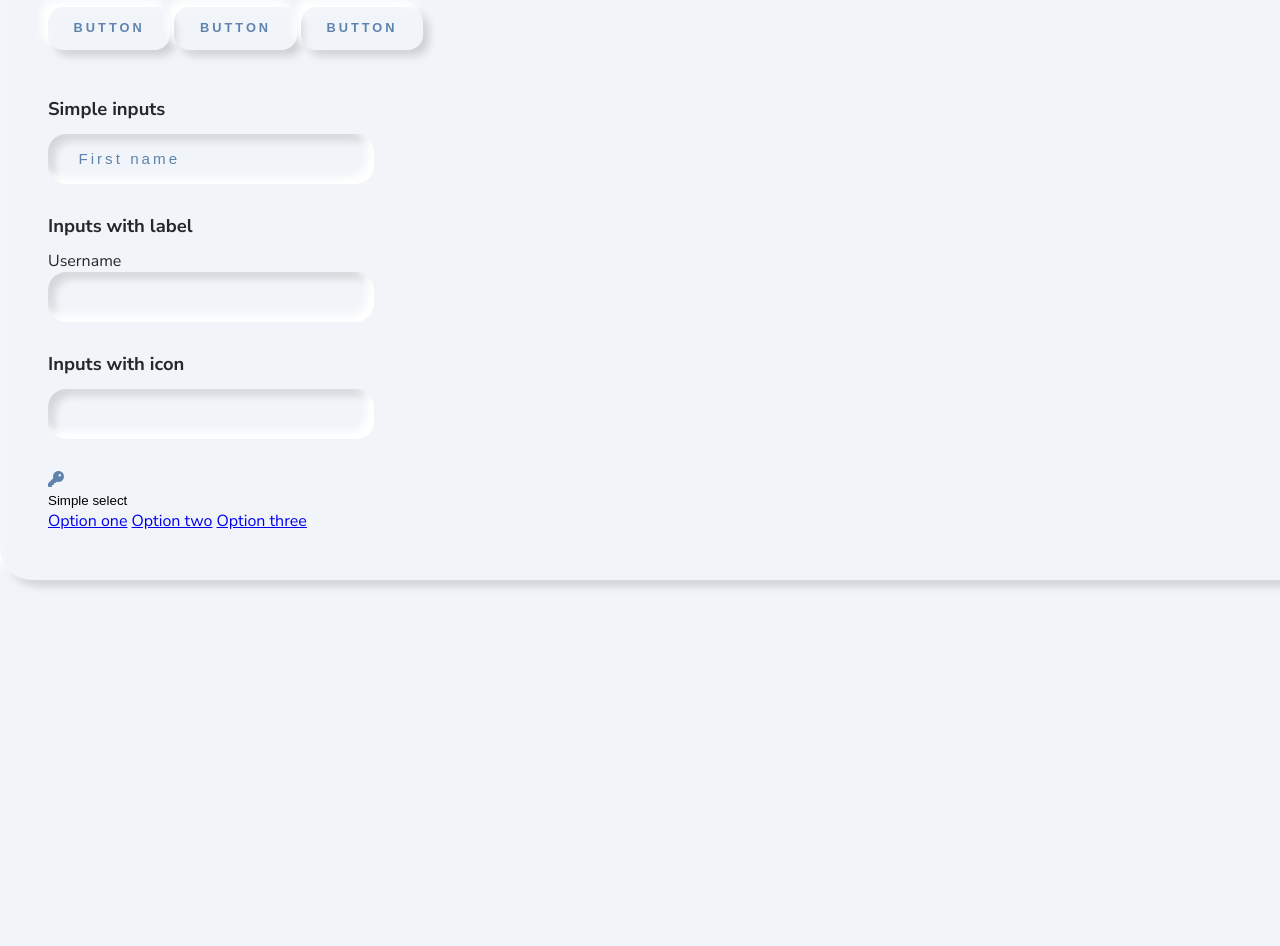
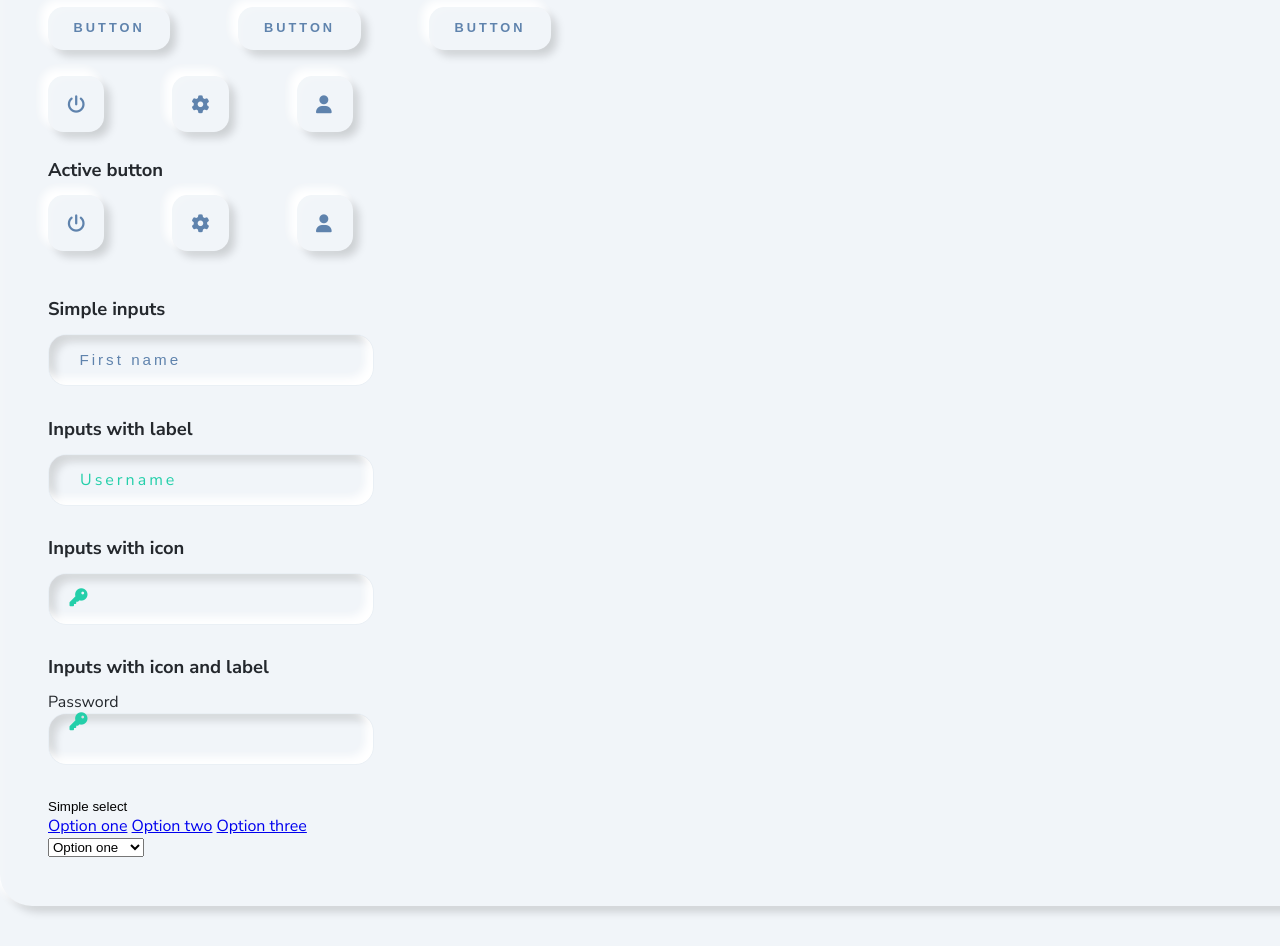
Before and after one commit to damian-szwajkos/Neumorphism_material, a plain HTML site: page neumorphism-material/index.html in a window 1280 px wide. Shown: the part 640-1586 px from the top of the page. Before the commit the page ends 1260 px from the top, so only its background shows below. Drawn offline with Linux system fonts and the light colour scheme.

Commit message:
Changes in inputs, card, button-groups and forms.

```diff
--- a/neumorphism-material/index.html
+++ b/neumorphism-material/index.html
@@ -23,7 +23,7 @@
         <div class="nm__card--header">
             <h1>Header</h1>
 
-            <div class="nm__card--header--controls">
+            <div class="nm__card--header__controls">
                 <button class="nm__btn"><span>New button</span></button>
                 <button class="nm__btn"><span>New feature</span></button>
             </div>
@@ -66,6 +66,20 @@
                 <button class="nm__btn"><span>Button</span></button>
                 <button class="nm__btn"><span>Button</span></button>
                 <button class="nm__btn"><span>Button</span></button>
+            </div>
+
+            <div class="nm__btn--group">
+                <button class="nm__btn nm__btn--icon"><i class="fas fa-power-off"></i></button>
+                <button class="nm__btn nm__btn--icon"><i class="fas fa-cog"></i></button>
+                <button class="nm__btn nm__btn--icon"><i class="fas fa-user"></i></button>
+            </div>
+
+            <h4>Active button</h4>
+
+            <div class="nm__btn--group">
+                <button class="nm__btn nm__btn--icon active"><i class="fas fa-power-off"></i></button>
+                <button class="nm__btn nm__btn--icon"><i class="fas fa-cog"></i></button>
+                <button class="nm__btn nm__btn--icon"><i class="fas fa-user"></i></button>
             </div>
 
             <br>
@@ -116,16 +130,25 @@
 
             <h4>Inputs with label</h4>
 
-            <div class="nm__form-group col1-4">
-                <label for="username">Username</label>
+            <div class="nm__form-group__label col1-4">
+                <label for="username" class="no-focus">Username</label>
                 <input type="text" id="username">
             </div>
 
             <h4>Inputs with icon</h4>
 
-            <div class="nm__form-group--icon col1-4">
+            <div class="nm__form-group nm__form-group__icon col1-4">
                 <input type="text"><i></i><i class="fas fa-key"></i>
             </div>
+
+
+            <h4>Inputs with icon and label</h4>
+
+            <div class="nm__form-group nm__form-group__icon col1-4">
+                <label for="password" class="no-focus">Password</label>
+                <input type="text" id="password"><i></i><i class="fas fa-key"></i>
+            </div>
+
 
 
             <!-- SELECT -->
@@ -139,6 +162,15 @@
                     <a href="#" class="nm__option">Option two</a>
                     <a href="#" class="nm__option">Option three</a>
                 </div>
+            </div>
+
+
+            <div>
+                <select name="Simple select" id="">
+                    <option value="">Option one</option>
+                    <option value="">Option two</option>
+                    <option value="">Option three</option>
+                </select>
             </div>
 
             <!-- SLIDE TOGGLE -->
--- a/neumorphism-material/style.scss
+++ b/neumorphism-material/style.scss
@@ -8,8 +8,9 @@
 
 
 /* MOLECULES */
+@import 'styles/molecules/button-groups.scss';
 @import 'styles/molecules/card.scss';
-
+@import 'styles/molecules/forms.scss';
 
 /* ORGANISMS */
 
--- a/neumorphism-material/styles/atoms/_inputs.scss
+++ b/neumorphism-material/styles/atoms/_inputs.scss
@@ -1,7 +1,7 @@
 input[type="text"], input[type="password"] {
   outline: none !important;
   background: none;
-  border: none;
+  border: 1px solid #5f83ad0d;
   width: 100%;
   border-radius: $border-radius__md;
   line-height: 2.5em;
--- /dev/null
+++ b/neumorphism-material/styles/molecules/_button-groups.scss
@@ -0,0 +1,13 @@
+.nm__btn--group {
+
+  display: block;
+
+  .nm__btn {
+
+    &:not(:last-child) {
+      margin-right: 5em;
+    }
+
+  }
+
+}
--- a/neumorphism-material/styles/molecules/_card.scss
+++ b/neumorphism-material/styles/molecules/_card.scss
@@ -24,6 +24,18 @@
     border-bottom: 1px solid #c7c7c7;
     margin-bottom: 40px;
 
+    &__controls {
+
+      .nm__btn {
+
+        &:not(:last-child) {
+          margin-right: 5em;
+        }
+
+      }
+    }
+
+
   }
 
 }
--- /dev/null
+++ b/neumorphism-material/styles/molecules/_forms.scss
@@ -0,0 +1,47 @@
+.nm__form-group {
+
+  position: relative;
+
+  &__label {
+
+    position: relative;
+
+    label {
+      color: $col-primary;
+      letter-spacing: $letter-spacing;
+    }
+
+    .no-focus {
+      position: absolute;
+      left: 2em;
+      top: 20%;
+      transition: 0.4s ease all;
+    }
+
+    .focus {
+      position: absolute;
+      left: 0;
+      top: -2em;
+      font-size: 14px;
+      transition: 0.4s ease all;
+    }
+
+  }
+
+  &__icon {
+
+    input {
+      padding-left: 3.4em;
+    }
+
+    i {
+      color: $col-primary;
+      position: absolute;
+      font-size: 18px;
+      top: 20%;
+      left: 1.2em;
+    }
+
+  }
+
+}
```
Also changed, not shown: neumorphism-material/style.css, neumorphism-material/style.min.css.
